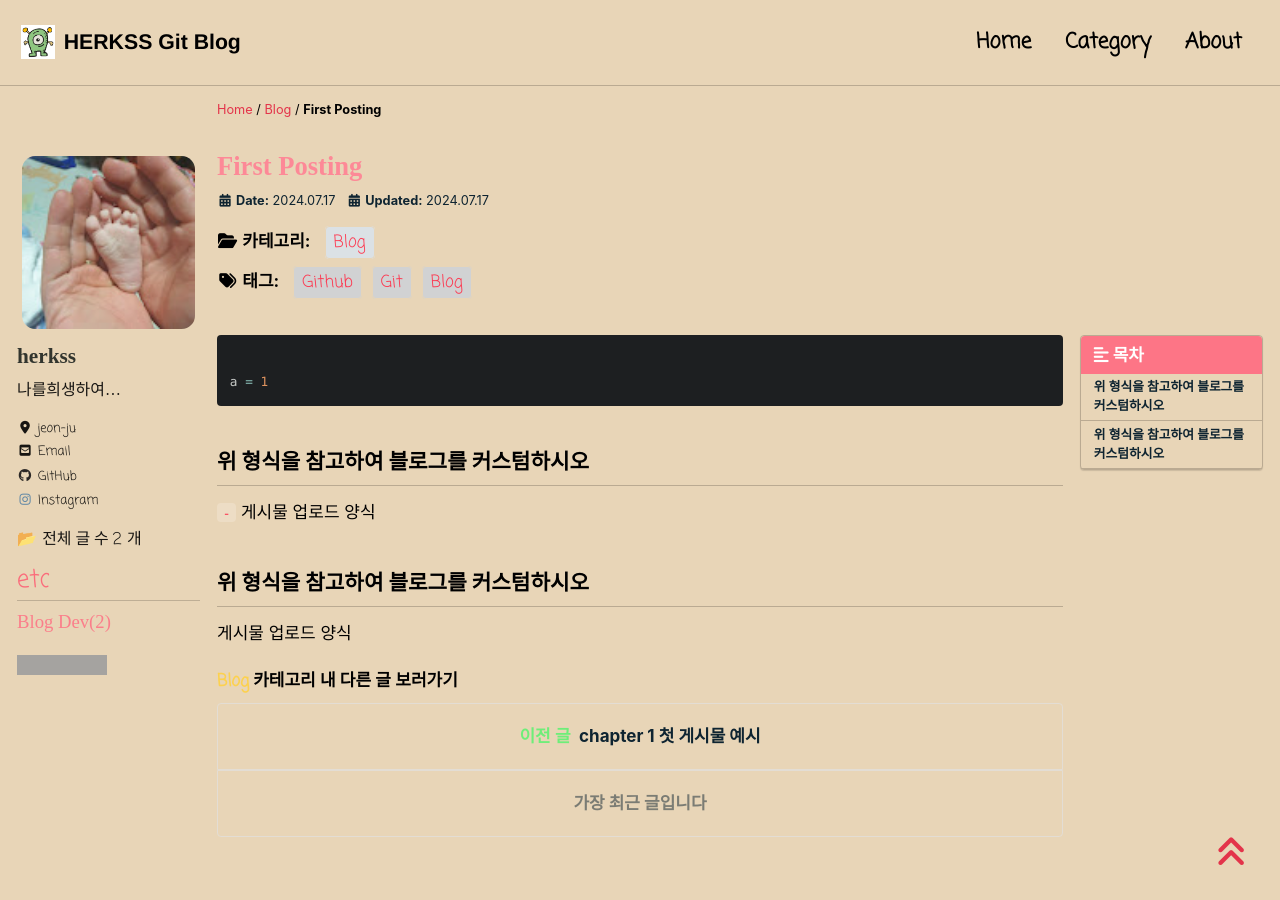
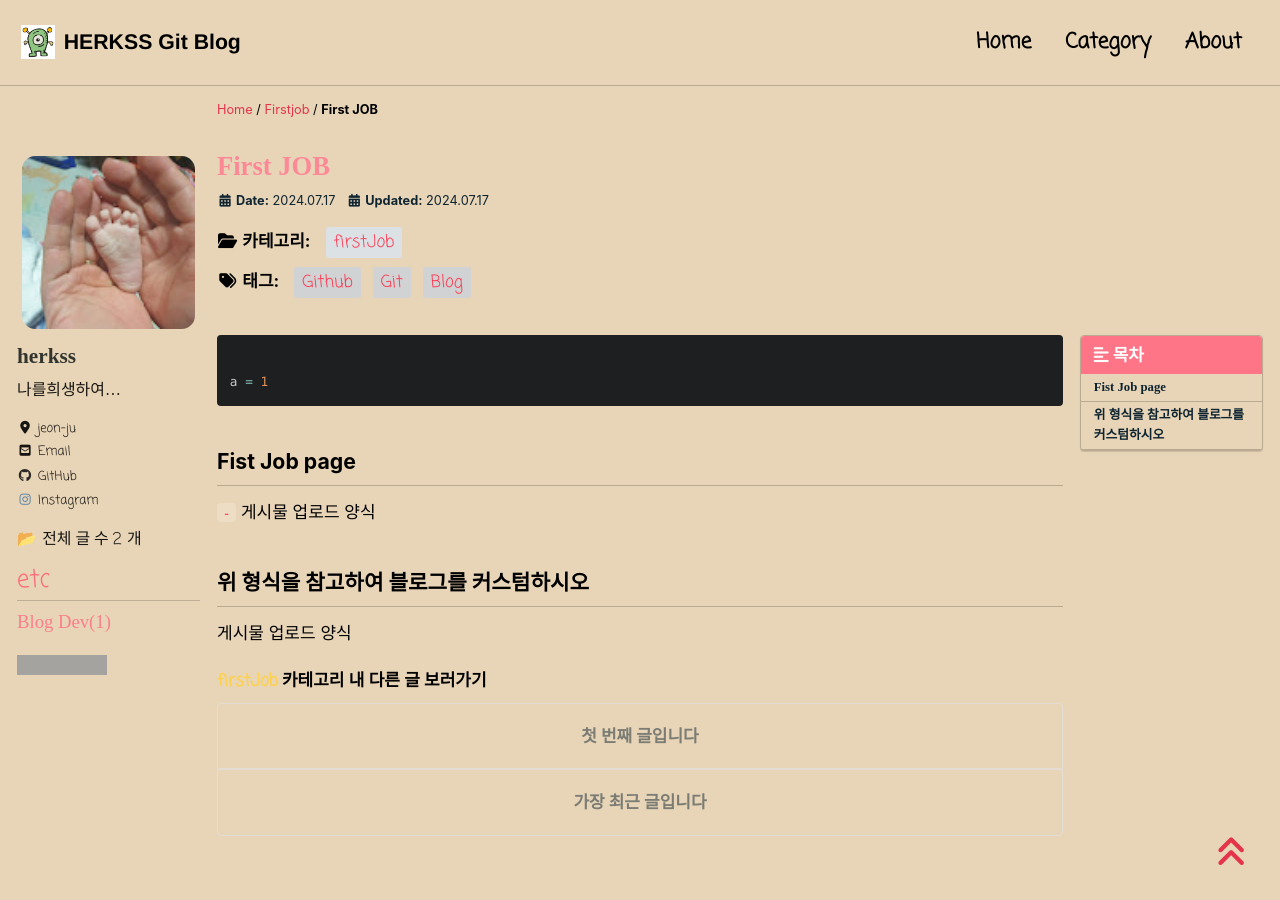
Before and after one commit to herkss/herkss.github.io, a Jekyll site: the page built from _posts/Blog/2024-07-17-first post.md, in a window 1280 px wide and 900 px high. Built offline with Jekyll 4.4.1, drawn with Linux system fonts in a browser that asks for light colours; cached includes are drawn as plain includes; nearby versions of some CDN libraries; some web fonts are replaced; comment, search, counter and statistics services are not loaded; grey boxes are pictures that could not be loaded.

Commit message:
Update 2024-07-17-first post.md

````diff
--- a/_posts/Blog/2024-07-17-first post.md
+++ b/_posts/Blog/2024-07-17-first post.md
@@ -1,9 +1,9 @@
 ---
-title:  "First Posting"
-excerpt: "herkss 첫 게시물 예시"
+title:  "First JOB"
+excerpt: "herkss fisrtJob"
 
 categories:
-  - Blog
+  - firstJob
 tags:
   - [Blog, Git, Github,]
 
@@ -20,7 +20,7 @@ last_modified_at: 2024-07-17
 a = 1
 ```
 
-## 위 형식을 참고하여 블로그를 커스텀하시오
+## Fist Job page
 
 `-` 게시물 업로드 양식
 
````
